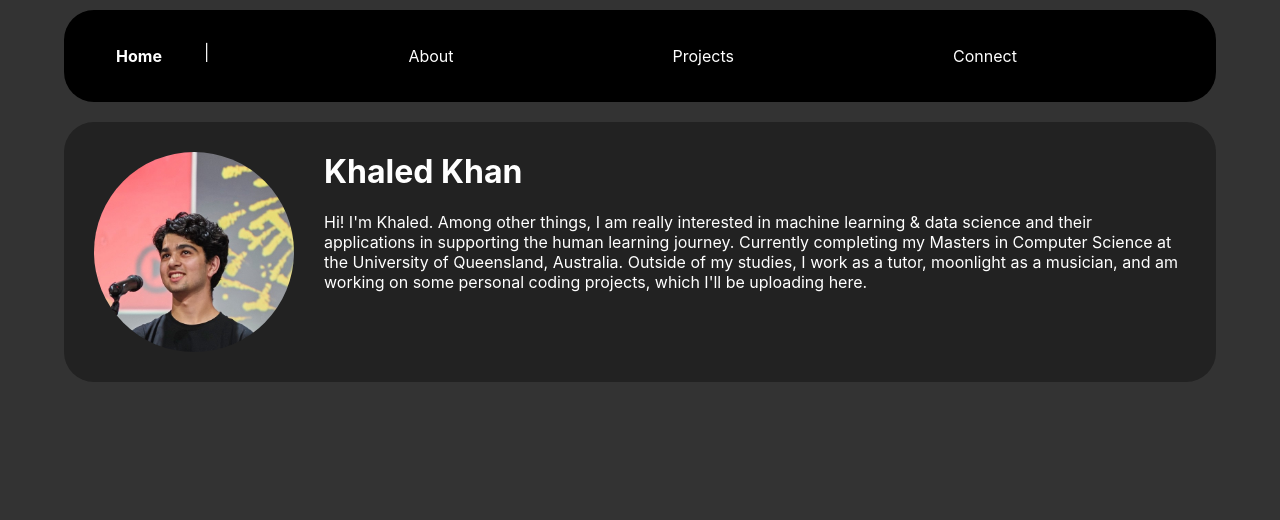
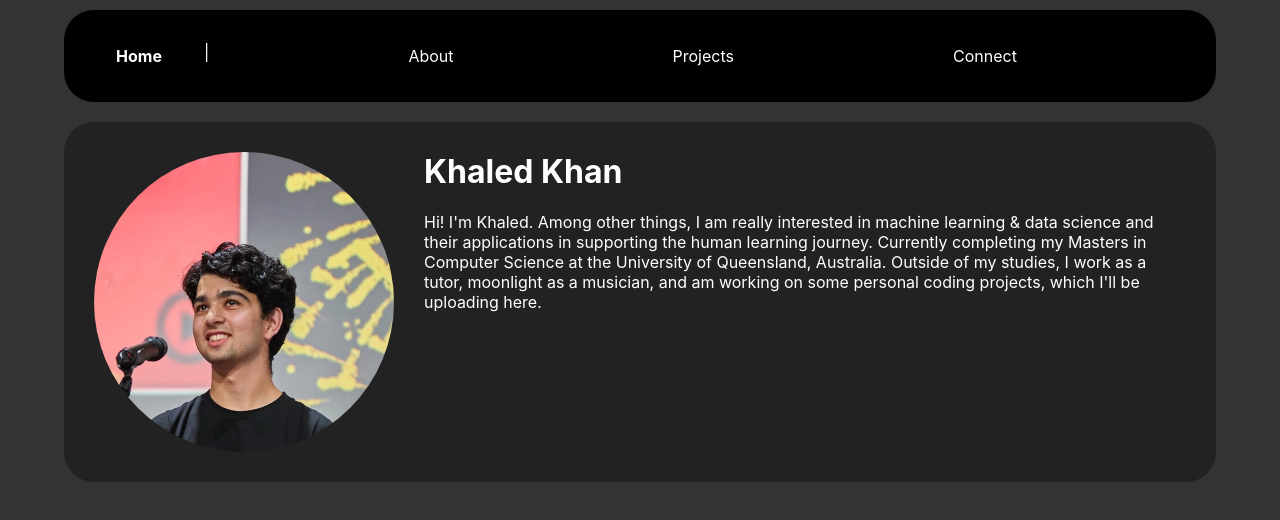
Before and after one commit to khaled-khan-47/Khaled-Khan-Portfolio-Website, a React (Create React App) app: page / in a window 1280 px wide. Shown: the top 520 px of the page. Built offline with nearby package versions, Linux system fonts and the light colour scheme.

Commit message:
fixing profile page image size to 300px

```diff
--- a/src/Connect.module.css
+++ b/src/Connect.module.css
@@ -5,7 +5,7 @@
     margin-top: 20px;
     display: inline-flex;
     width: 100%;
-    min-width: 550px;
+    min-width: 500px;
 }
 .icon {
     min-width: 40px;
--- a/src/Home.module.css
+++ b/src/Home.module.css
@@ -2,7 +2,7 @@
     background-color: #222;
     position: relative;
     border-radius: 30px;
-    min-width: 550px;
+    min-width: 500px;
     margin-top: 20px;
     display: inline-flex;
 }
@@ -14,13 +14,13 @@
     margin-left: 0;
 }
 .photo {
-    min-width: 200px;
-    max-width: 300px;
+    width: 300px;
+    height: 300px;
     border-radius: 200px;
     margin: 30px;
 }
 
-@media screen and (max-width: 800px) {
+@media screen and (max-width: 700px) {
     .box {
       flex-direction: column;
     }
--- a/src/Navbar.module.css
+++ b/src/Navbar.module.css
@@ -6,7 +6,7 @@
     justify-content: space-between;
     border-radius: 30px;
     padding: 0%;
-    min-width: 550px;
+    min-width: 500px;
 }
 
 .navleft {
--- a/src/Projects.module.css
+++ b/src/Projects.module.css
@@ -4,7 +4,7 @@
     border-radius: 30px;
     margin-top: 20px;
     width: 100%;
-    min-width: 550px;
+    min-width: 500px;
 }
 .container {
     padding: 10px 20px;
```
